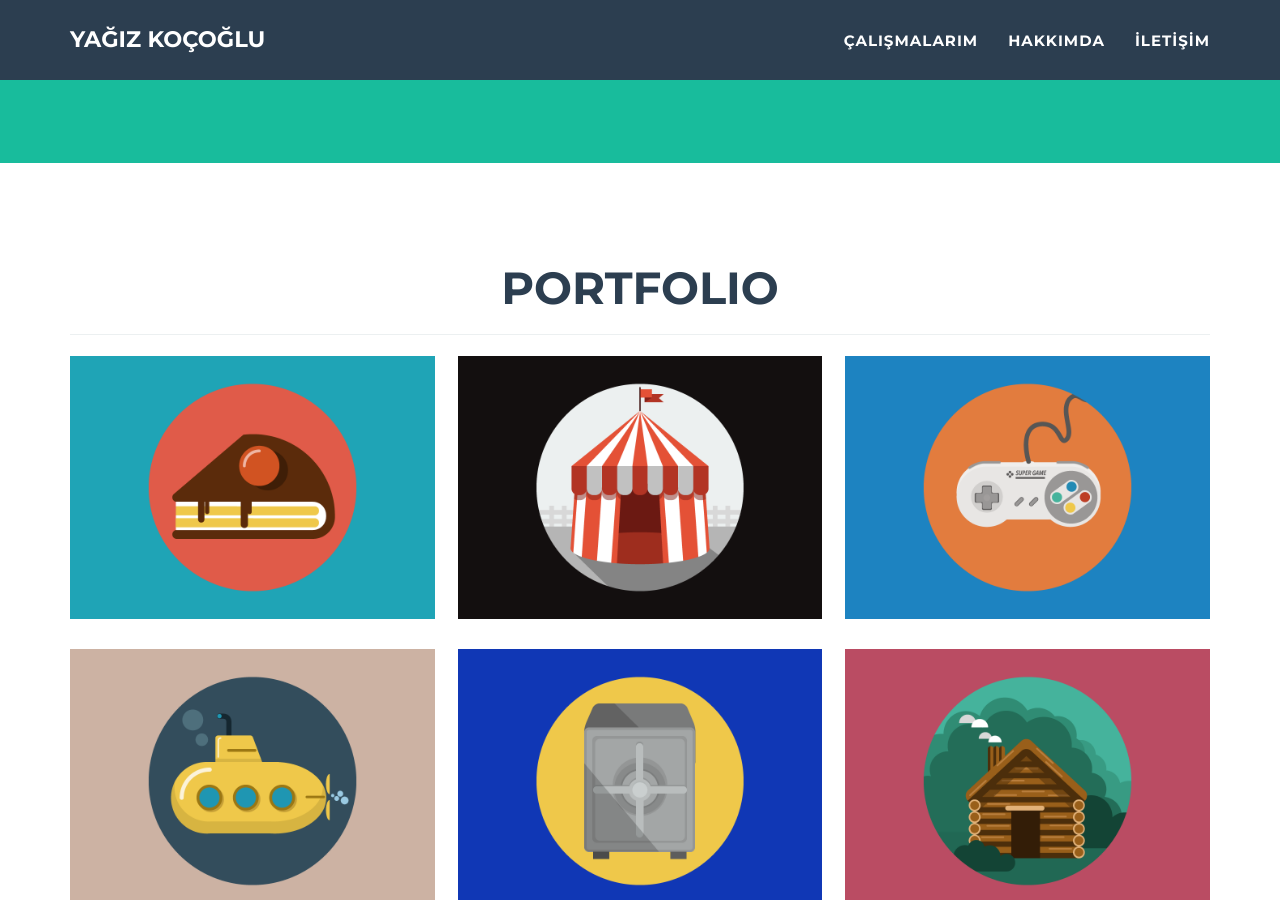
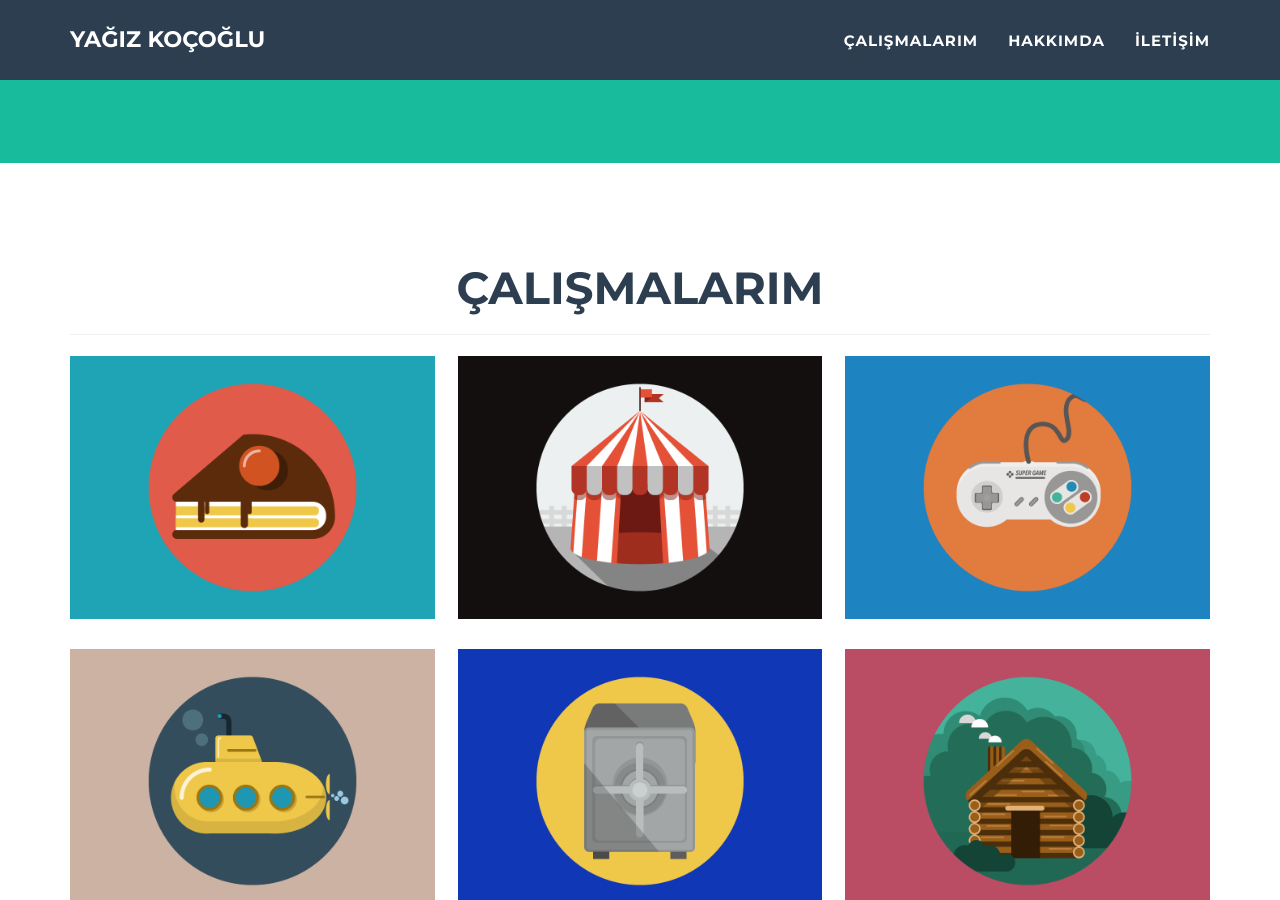
Before and after one commit to yaggy12/yagizkocoglu.github.io, a Jekyll site: the page built from _posts/2014-07-17-project-2.markdown, in a window 1280 px wide and 900 px high, scrolled down 839 px. Built offline with Jekyll 4.4.1, drawn with Linux system fonts in a browser that asks for light colours.

Commit message:
Update portfolio_grid.html

```diff
--- a/_includes/portfolio_grid.html
+++ b/_includes/portfolio_grid.html
@@ -3,7 +3,7 @@
   <div class="container portfolio-flex-grid">
     <div class="row">
       <div class="col-lg-12 text-center">
-        <h2>Portfolio</h2>
+        <h2>ÇALIŞMALARIM</h2>
         <hr class="light">
       </div>
     </div>
```
